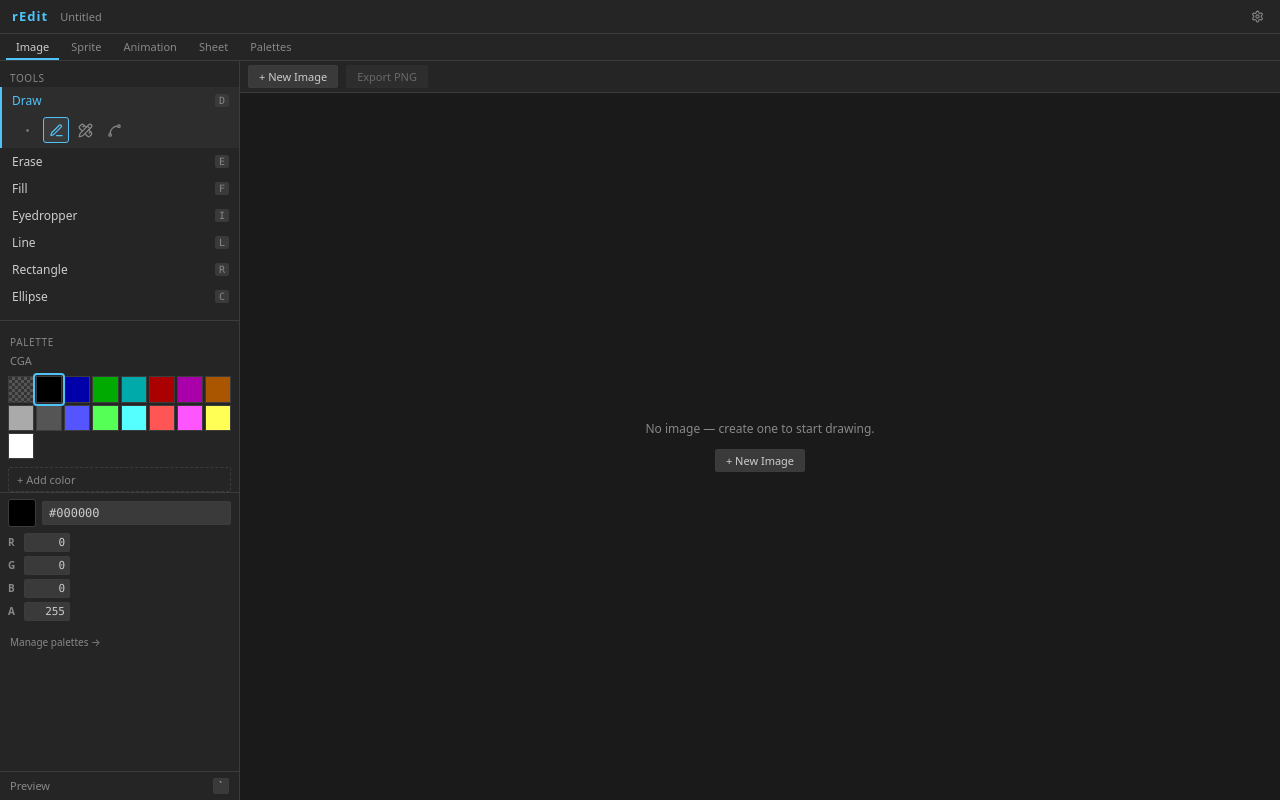
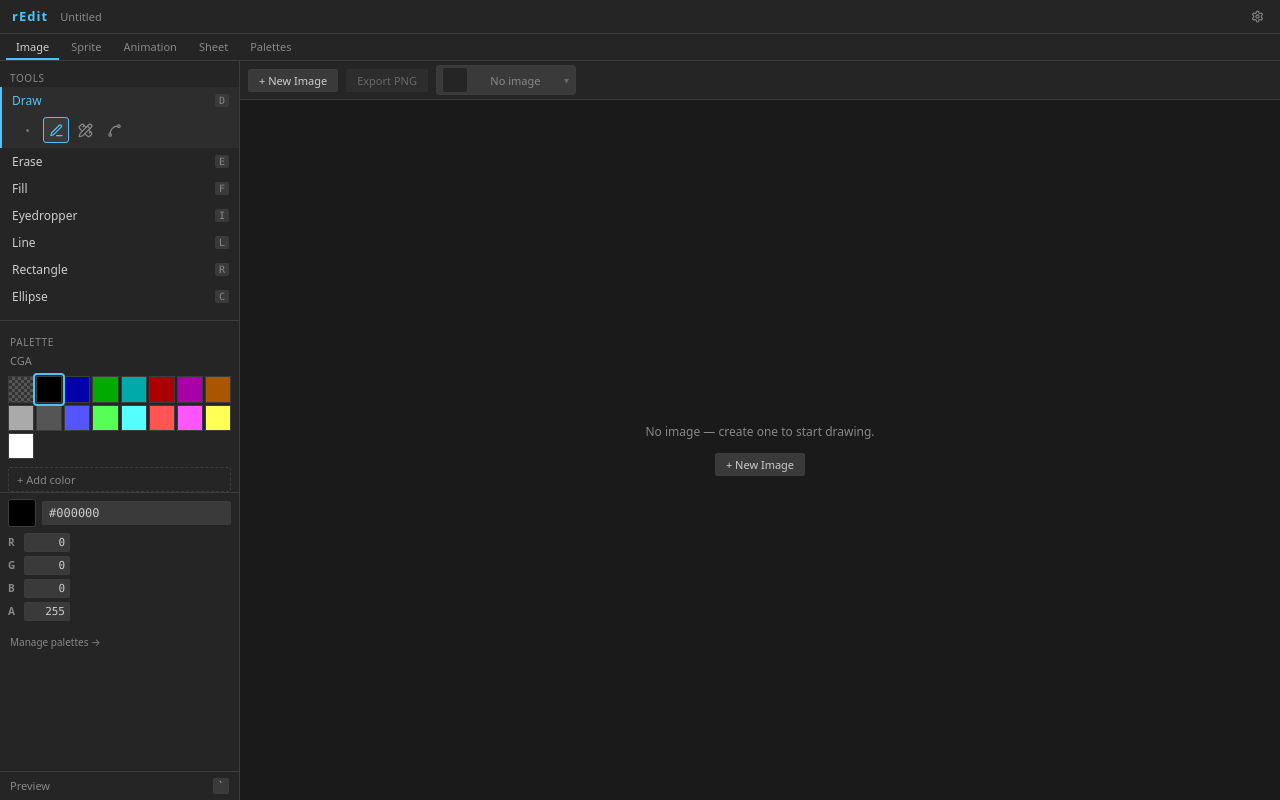
Before and after one commit to carllom/rEdit4, a Vue app: page /#/ in a window 1280 px wide. Built offline with nearby package versions, Linux system fonts and the light colour scheme.

Commit message:
Image Editor: replace button-row selector with Image Picker. Closes #25

```diff
--- a/src/components/ui/ImagePicker.vue
+++ b/src/components/ui/ImagePicker.vue
@@ -81,7 +81,7 @@ function renderThumbnail(canvas: HTMLCanvasElement, image: ReImage) {
   if (!ctx) return
 
   const rgba = compositeImage(image, palette)
-  const imageData = new ImageData(rgba, image.width, image.height)
+  const imageData = new ImageData(new Uint8ClampedArray(rgba), image.width, image.height)
 
   // Draw to an offscreen canvas at native size then scale to thumb
   const offscreen = document.createElement('canvas')
--- a/src/views/ImageEditorView.vue
+++ b/src/views/ImageEditorView.vue
@@ -6,11 +6,13 @@ import CanvasEditor from '../components/canvas/CanvasEditor.vue'
 import LayerPanel from '../components/layers/LayerPanel.vue'
 import NewImageDialog from '../components/canvas/NewImageDialog.vue'
 import ConfirmDialog from '../components/ui/ConfirmDialog.vue'
+import ImagePicker from '../components/ui/ImagePicker.vue'
 import { useProjectStore } from '../stores/projectStore'
 import { useEditorStore } from '../stores/editorStore'
 import { useHistoryStore } from '../stores/historyStore'
 import { exportImageAsPNG, downloadBlob } from '../storage/fileIO'
 import { canRemoveImage } from '../domain/spriteOps'
+import { compositeImage } from '../domain/color'
 
 const project = useProjectStore()
 const editor = useEditorStore()
@@ -20,9 +22,36 @@ const images = computed(() => project.project?.images ?? [])
 const activeImage = computed(() => editor.activeImageId ? project.getImage(editor.activeImageId) ?? null : null)
 
 const showNewImageDialog = ref(false)
+const showImagePicker = ref(false)
 const imageToRemoveId = ref<string | null>(null)
 const imageToRemoveName = computed(() => imageToRemoveId.value ? (project.getImage(imageToRemoveId.value)?.name ?? '') : '')
 const removeImageBlockers = ref<string[]>([])
+
+const thumbCanvas = ref<HTMLCanvasElement | null>(null)
+
+function renderThumb() {
+  const canvas = thumbCanvas.value
+  if (!canvas) return
+  const ctx = canvas.getContext('2d')
+  if (!ctx) return
+  ctx.clearRect(0, 0, 24, 24)
+  const img = activeImage.value
+  if (!img) return
+  const palette = project.getPalette(img.paletteId)
+  if (!palette) return
+  const rgba = compositeImage(img, palette)
+  const offscreen = document.createElement('canvas')
+  offscreen.width = img.width
+  offscreen.height = img.height
+  offscreen.getContext('2d')!.putImageData(new ImageData(new Uint8ClampedArray(rgba), img.width, img.height), 0, 0)
+  ctx.imageSmoothingEnabled = false
+  const scale = Math.min(24 / img.width, 24 / img.height)
+  const dw = Math.round(img.width * scale)
+  const dh = Math.round(img.height * scale)
+  ctx.drawImage(offscreen, 0, 0, img.width, img.height, Math.round((24 - dw) / 2), Math.round((24 - dh) / 2), dw, dh)
+}
+
+watch([() => activeImage.value?.id, thumbCanvas], renderThumb)
 
 watch(() => editor.activeImageId, (id) => {
   history.setActiveImage(id)
@@ -71,6 +100,11 @@ function confirmRemoveImage() {
   imageToRemoveId.value = null
 }
 
+function onPickerSelect(ids: string[]) {
+  showImagePicker.value = false
+  if (ids[0]) selectImage(ids[0])
+}
+
 async function exportPNG() {
   const img = activeImage.value
   if (!img) return
@@ -88,17 +122,25 @@ async function exportPNG() {
     <div class="image-toolbar">
       <AppButton size="compact" @click="showNewImageDialog = true">+ New Image</AppButton>
       <AppButton size="compact" :disabled="!activeImage" @click="exportPNG">Export PNG</AppButton>
-      <div class="image-tabs">
-        <div
-          v-for="img in images"
-          :key="img.id"
-          :class="['image-tab', { active: editor.activeImageId === img.id }]"
-          @click="selectImage(img.id)"
-        >
-          <span class="tab-label">{{ img.name }} ({{ img.width }}×{{ img.height }})</span>
-          <button class="tab-close" title="Remove image" @click.stop="requestRemoveImage(img.id)">×</button>
-        </div>
-      </div>
+      <button
+        class="image-indicator"
+        :class="{ empty: !activeImage }"
+        :disabled="!project.hasProject"
+        title="Browse images"
+        @click="showImagePicker = true"
+      >
+        <canvas ref="thumbCanvas" width="24" height="24" class="indicator-thumb" />
+        <span class="indicator-name">
+          {{ activeImage ? `${activeImage.name} (${activeImage.width}×${activeImage.height})` : 'No image' }}
+        </span>
+        <span class="indicator-chevron">▾</span>
+      </button>
+      <button
+        v-if="activeImage"
+        class="indicator-remove"
+        title="Remove active image"
+        @click="requestRemoveImage(activeImage.id)"
+      >×</button>
     </div>
 
     <div class="editor-area">
@@ -138,6 +180,13 @@ async function exportPNG() {
       @confirm="removeImageBlockers = []"
       @cancel="removeImageBlockers = []"
     />
+    <ImagePicker
+      :open="showImagePicker"
+      title="Select Image"
+      mode="single"
+      @confirm="onPickerSelect"
+      @cancel="showImagePicker = false"
+    />
   </div>
 </template>
 
@@ -167,44 +216,62 @@ async function exportPNG() {
 }
 
 
-.image-tabs { display: flex; gap: var(--rd-space-1); overflow-x: auto; }
-
-.image-tab {
+.image-indicator {
   display: flex;
   align-items: center;
   gap: var(--rd-space-2);
-  padding: 3px var(--rd-space-3) 3px var(--rd-space-5);
-  background: none;
-  border: var(--rd-border-w) solid transparent;
-  color: var(--rd-color-text-muted);
+  padding: var(--rd-space-1) var(--rd-space-3);
+  background: var(--rd-color-surface-3);
+  border: var(--rd-border-w) solid var(--rd-color-border);
+  border-radius: var(--rd-radius-2);
+  color: var(--rd-color-text);
+  font-size: var(--rd-text-11);
   cursor: pointer;
-  font-size: var(--rd-text-11);
-  border-radius: var(--rd-radius-1) var(--rd-radius-1) 0 0;
+  min-width: 140px;
+  max-width: 260px;
+}
+.image-indicator:hover:not(:disabled) { background: var(--rd-color-surface-4); border-color: var(--rd-color-border-hover); }
+.image-indicator:disabled { opacity: 0.5; cursor: default; }
+.image-indicator.empty { color: var(--rd-color-text-muted); }
+
+.indicator-thumb {
+  width: 24px;
+  height: 24px;
+  image-rendering: pixelated;
+  background: var(--rd-color-surface-1);
+  border-radius: var(--rd-radius-1);
+  flex-shrink: 0;
+}
+
+.indicator-name {
+  flex: 1;
+  overflow: hidden;
+  text-overflow: ellipsis;
   white-space: nowrap;
 }
-.image-tab:hover { color: var(--rd-color-text); background: var(--rd-color-surface-2); }
-.image-tab.active { color: var(--rd-color-text); background: var(--rd-color-surface-2); border-color: var(--rd-color-border); }
 
-.tab-close {
+.indicator-chevron {
+  font-size: 10px;
+  opacity: 0.6;
+  flex-shrink: 0;
+}
+
+.indicator-remove {
   display: flex;
   align-items: center;
   justify-content: center;
-  width: 14px;
-  height: 14px;
+  width: 20px;
+  height: 20px;
   padding: 0;
   background: none;
   border: none;
   border-radius: var(--rd-radius-1);
   color: var(--rd-color-text-muted);
-  font-size: var(--rd-text-13);
+  font-size: var(--rd-text-14);
   line-height: 1;
   cursor: pointer;
-  opacity: 0;
-  transition: opacity var(--rd-duration-fast) var(--rd-easing-standard);
-  flex-shrink: 0;
 }
-.image-tab:hover .tab-close { opacity: 1; }
-.tab-close:hover { background: var(--rd-color-surface-3); color: var(--rd-color-danger); }
+.indicator-remove:hover { background: var(--rd-color-surface-3); color: var(--rd-color-danger); }
 
 .editor-area { display: flex; flex: 1; overflow: hidden; }
 
```
